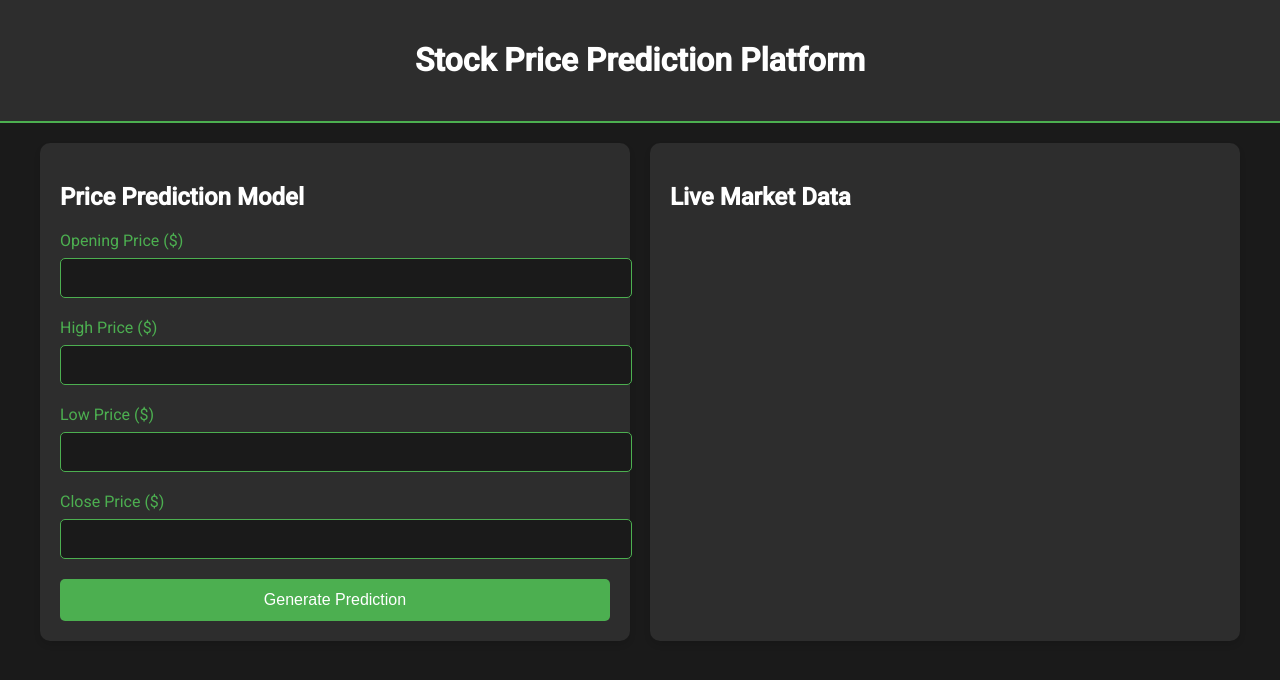
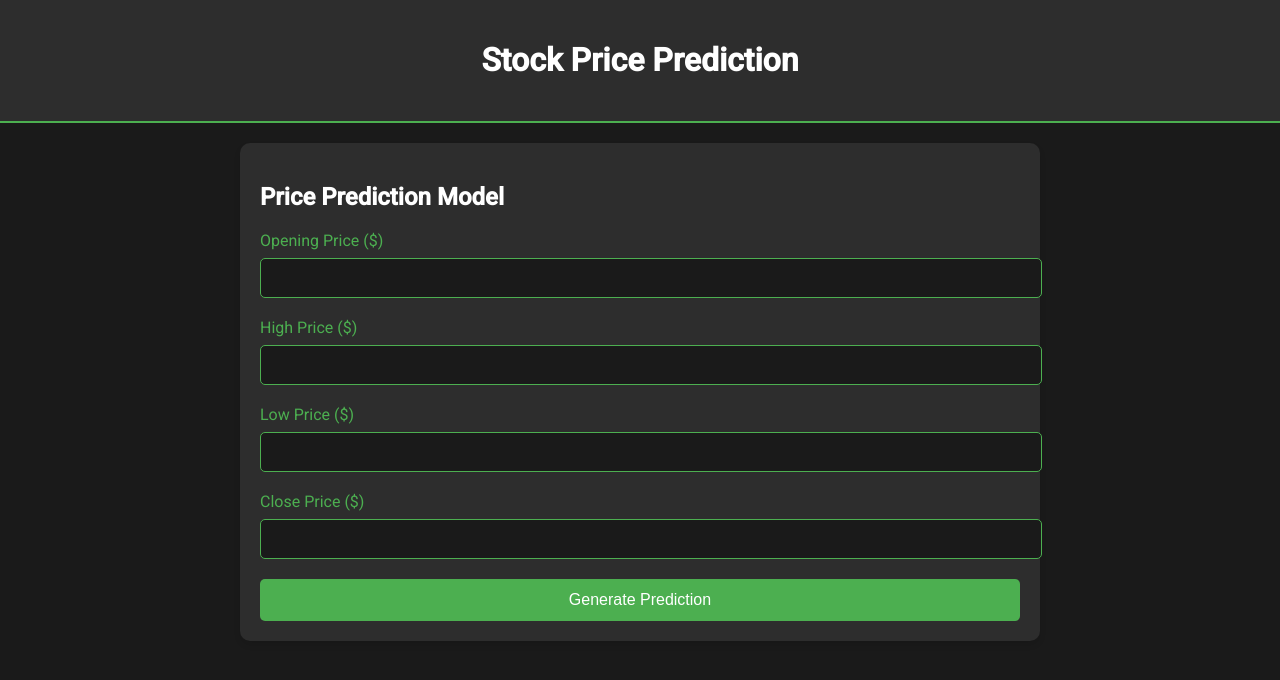
Before and after one commit to JONIETECH/stock-price-prediction-ml, a FastAPI app: template app/templates/index.html in a window 1280 px wide. Shown: the top 680 px of the page. Run offline with FastAPI, Linux system fonts and the light colour scheme; the template is opened without the code that fills it, so the values that code supplies are empty; parts of the project's set-up code (start-up, migrations or seed data) failed here and were passed over.

Commit message:
Remove live stock data feature and simplify UI

```diff
--- a/app/server.py
+++ b/app/server.py
@@ -4,9 +4,6 @@
 import joblib
 import numpy as np
 from pydantic import BaseModel
-import yfinance as yf
-from datetime import datetime
-import pytz
 import logging
 
 # Set up logging
@@ -21,46 +18,9 @@
 app = FastAPI()
 templates = Jinja2Templates(directory="app/templates")
 
-def get_live_stocks():
-    """Get live stock data for popular stocks"""
-    symbols = ['AAPL', 'GOOGL', 'MSFT', 'AMZN', 'TSLA', 'META']
-    stocks_data = []
-
-    for symbol in symbols:
-        try:
-            stock = yf.Ticker(symbol)
-            current_data = stock.info
-            price = current_data.get('regularMarketPrice')
-            change = current_data.get('regularMarketChangePercent')
-
-            if price is not None and change is not None:
-                stocks_data.append({
-                    'symbol': symbol,
-                    'price': f"{price:.2f}",
-                    'change': f"{change:.2f}",
-                    'last_updated': datetime.now(pytz.UTC).strftime("%H:%M:%S UTC")
-                })
-        except Exception as e:
-            logger.error(f"Error fetching data for {symbol}: {str(e)}")
-            continue
-
-    # Return at least an empty list if all API calls fail
-    return stocks_data
-
 @app.get('/', response_class=HTMLResponse)
 async def read_root(request: Request):
-    try:
-        live_stocks = get_live_stocks()
-        return templates.TemplateResponse("index.html", {
-            "request": request,
-            "live_stocks": live_stocks
-        })
-    except Exception as e:
-        logger.error(f"Error in read_root: {str(e)}")
-        return templates.TemplateResponse("index.html", {
-            "request": request,
-            "live_stocks": []
-        })
+    return templates.TemplateResponse("index.html", {"request": request})
 
 @app.post('/', response_class=HTMLResponse)
 async def predict_form(
@@ -74,14 +34,12 @@
         features = np.array([[open_price, high_price, low_price, close_price]])
         prediction = model.predict(features)[0]
         formatted_prediction = f"{prediction:.2f}"
-        live_stocks = get_live_stocks()
 
         return templates.TemplateResponse(
             "index.html",
             {
                 "request": request,
-                "prediction": formatted_prediction,
-                "live_stocks": live_stocks
+                "prediction": formatted_prediction
             }
         )
     except Exception as e:
@@ -90,8 +48,7 @@
             "index.html",
             {
                 "request": request,
-                "error": "An error occurred while making the prediction.",
-                "live_stocks": []
+                "error": "An error occurred while making the prediction."
             }
         )
 
--- a/app/templates/index.html
+++ b/app/templates/index.html
@@ -18,14 +18,11 @@
             border-bottom: 2px solid #4CAF50;
         }
         .main-container {
-            max-width: 1200px;
+            max-width: 800px;
             margin: 20px auto;
             padding: 0 20px;
-            display: grid;
-            grid-template-columns: 1fr 1fr;
-            gap: 20px;
         }
-        .prediction-panel, .market-panel {
+        .prediction-panel {
             background-color: #2d2d2d;
             padding: 20px;
             border-radius: 10px;
@@ -69,38 +66,16 @@
             border-radius: 5px;
             border-left: 4px solid #4CAF50;
         }
-        .stock-ticker {
-            display: grid;
-            grid-template-columns: repeat(auto-fill, minmax(200px, 1fr));
-            gap: 15px;
-            margin-top: 20px;
-        }
-        .stock-card {
-            background-color: #1a1a1a;
-            padding: 15px;
-            border-radius: 5px;
-            border: 1px solid #4CAF50;
-        }
-        .stock-price {
+        .predicted-price {
             font-size: 24px;
             font-weight: 500;
             color: #4CAF50;
-        }
-        .stock-change.positive {
-            color: #4CAF50;
-        }
-        .stock-change.negative {
-            color: #ff4444;
-        }
-        .price-label {
-            color: #888;
-            font-size: 12px;
         }
     </style>
 </head>
 <body>
     <div class="header">
-        <h1>Stock Price Prediction Platform</h1>
+        <h1>Stock Price Prediction</h1>
     </div>
     <div class="main-container">
         <div class="prediction-panel">
@@ -127,7 +102,7 @@
             {% if prediction %}
             <div class="result">
                 <h3>Predicted Stock Price</h3>
-                <div class="stock-price">${{ prediction }}</div>
+                <div class="predicted-price">${{ prediction }}</div>
             </div>
             {% endif %}
             {% if error %}
@@ -137,21 +112,6 @@
             </div>
             {% endif %}
         </div>
-        <div class="market-panel">
-            <h2>Live Market Data</h2>
-            <div class="stock-ticker">
-                {% for stock in live_stocks %}
-                <div class="stock-card">
-                    <h3>{{ stock.symbol }}</h3>
-                    <div class="stock-price">${{ stock.price }}</div>
-                    <div class="stock-change {{ 'positive' if stock.change >= 0 else 'negative' }}">
-                        {{ stock.change }}%
-                    </div>
-                    <div class="price-label">Last updated: {{ stock.last_updated }}</div>
-                </div>
-                {% endfor %}
-            </div>
-        </div>
     </div>
 </body>
 </html>
--- a/requirements.txt
+++ b/requirements.txt
@@ -4,6 +4,3 @@
 uvicorn
 jinja2
 python-multipart
-yfinance
-requests
-pytz
```
